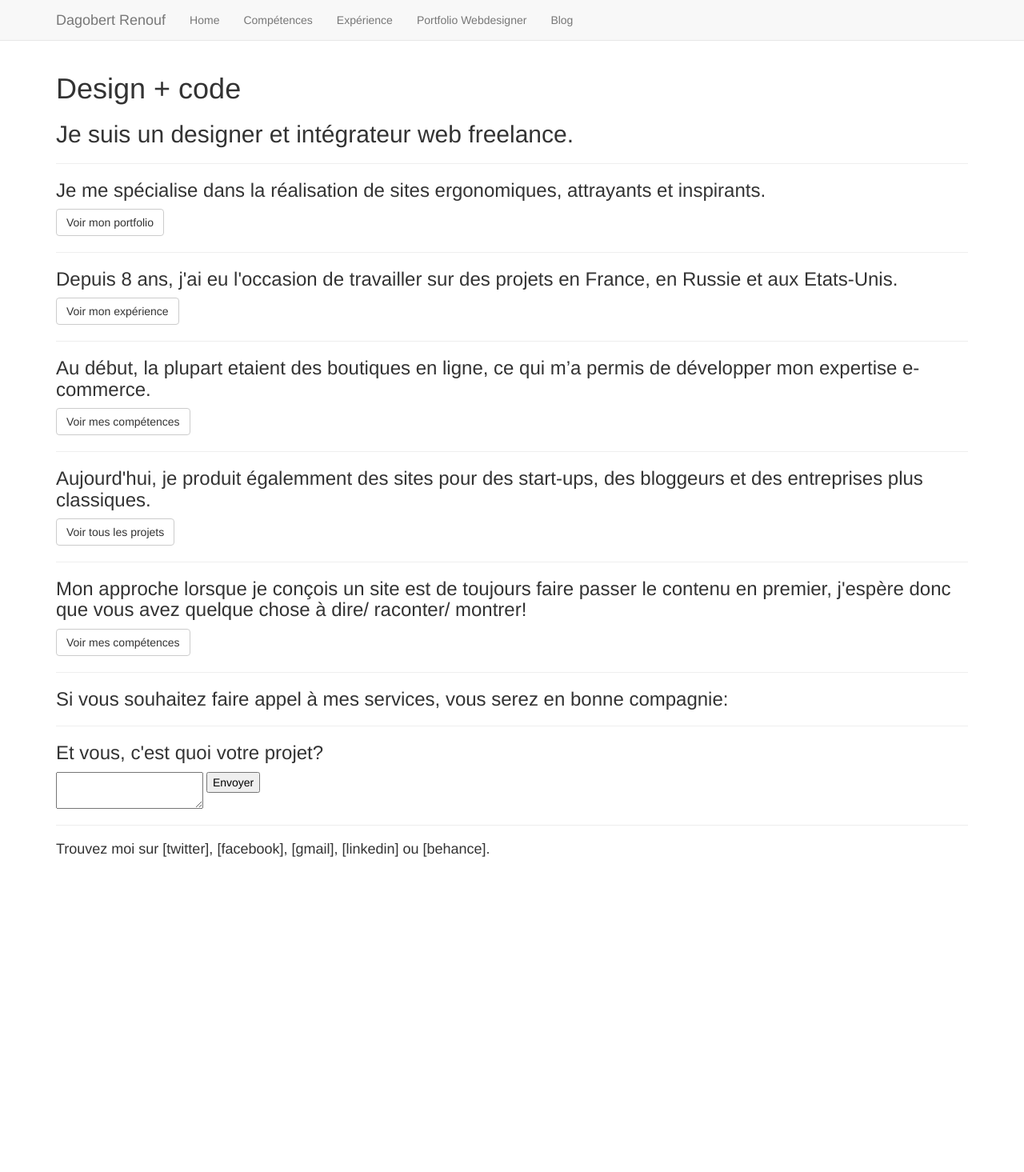
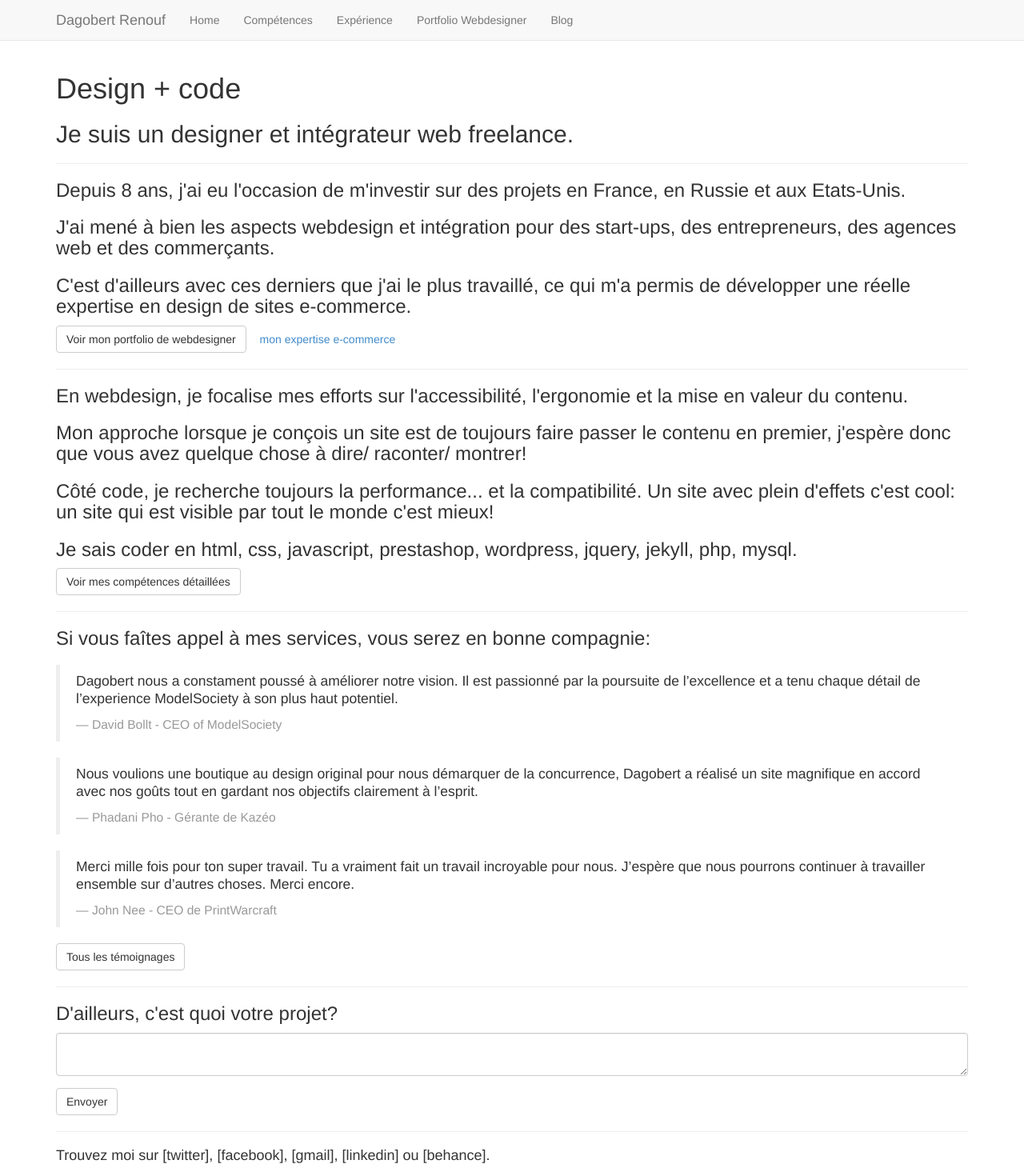
Before and after one commit to thedgbrt/dgbrt.fr, a Jekyll site: the page built from index.html, in a window 1280 px wide. Shown: the whole page at 80% size. Built offline with Jekyll 4.4.1, drawn with Linux system fonts in a browser that asks for light colours; nearby versions of some CDN libraries; before the commit the page ends 1081 px from its top, so only the background shows below that.

Commit message:
Added some meat to homepage story telling

```diff
--- a/index.html
+++ b/index.html
@@ -7,37 +7,47 @@ published: true
 
 <hr/>
 
-<h3>Je me spécialise dans la réalisation de sites ergonomiques, attrayants et inspirants.</h3>
-<a href="#" class="btn btn-default btn-lrg">Voir mon portfolio</a>
-<hr/>
-
-<h3>Depuis 8 ans, j'ai eu l'occasion de travailler sur des projets en France, en Russie et aux Etats-Unis.</h3>
-<a href="#" class="btn btn-default btn-lrg">Voir mon expérience</a>
-<hr/>
-
-<h3>Au début, la plupart etaient des boutiques en ligne, ce qui m’a permis de développer mon expertise e-commerce.</h3>
-<a href="#" class="btn btn-default btn-lrg">Voir mes compétences</a>
+<h3>Depuis 8 ans, j'ai eu l'occasion de m'investir sur des projets en France, en Russie et aux Etats-Unis.</h3>
+<h3>J'ai mené à bien les aspects webdesign et intégration pour des start-ups, des entrepreneurs, des agences web et des commerçants.</h3>
+<h3>C'est d'ailleurs avec ces derniers que j'ai le plus travaillé, ce qui m'a permis de développer une réelle expertise en design de sites e-commerce.</h3>
+<a href="#" class="btn btn-default btn-lrg">Voir mon portfolio de webdesigner</a>
+<a href="#" class="btn btn-default btn-link">mon expertise e-commerce</a>
 
 <hr/>
 
-<h3>Aujourd'hui, je produit égalemment des sites pour des start-ups, des bloggeurs et des entreprises plus classiques.</h3>
-<a href="#" class="btn btn-default btn-lrg">Voir tous les projets</a>
+<h3>En webdesign, je focalise mes efforts sur l'accessibilité, l'ergonomie et la mise en valeur du contenu.</h3>
+<h3>Mon approche lorsque je conçois un site est de toujours faire passer le contenu en premier, j'espère donc que vous avez quelque chose à dire/ raconter/ montrer!</h3>
+<h3>Côté code, je recherche toujours la performance... et la compatibilité. Un site avec plein d'effets c'est cool: un site qui est visible par tout le monde c'est mieux!</h3>
+<h3>Je sais coder en html, css, javascript, prestashop, wordpress, jquery, jekyll, php, mysql.</h3>
+<a href="#" class="btn btn-default btn-lrg">Voir mes compétences détaillées</a>
 
 <hr/>
 
-<h3>Mon approche lorsque je conçois un site est de toujours faire passer le contenu en premier, j'espère donc que vous avez quelque chose à dire/ raconter/ montrer!</h3>
-<a href="#" class="btn btn-default btn-lrg">Voir mes compétences</a>
+<h3>Si vous faîtes appel à mes services, vous serez en bonne compagnie:<h3>
 
+<blockquote>
+  <p>Dagobert nous a constament poussé à améliorer notre vision. Il est passionné par la poursuite de l’excellence et a tenu chaque détail de l’experience ModelSociety à son plus haut potentiel.</p>
+  <small>David Bollt - CEO of ModelSociety</small>
+</blockquote>
+
+<blockquote>
+  <p>Nous voulions une boutique au design original pour nous démarquer de la concurrence, Dagobert a réalisé un site magnifique en accord avec nos goûts tout en gardant nos objectifs clairement à l’esprit.</p>
+  <small>Phadani Pho - Gérante de Kazéo</small>
+</blockquote>
+
+<blockquote>
+  <p>Merci mille fois pour ton super travail. Tu a vraiment fait un travail incroyable pour nous. J’espère que nous pourrons continuer à travailler ensemble sur d’autres choses. Merci encore.</p>
+  <small>John Nee - CEO de PrintWarcraft</small>
+</blockquote>
+<a href="#" class="btn btn-default btn-lrg">Tous les témoignages</a>
 <hr/>
 
-<h3>Si vous souhaitez faire appel à mes services, vous serez en bonne compagnie:<h3>
-
-<hr/>
-
-<h3>Et vous, c'est quoi votre projet?</h3>
+<h3>D'ailleurs, c'est quoi votre projet?</h3>
 <form>
-	<textarea></textarea>
-	<input type="submit" value="Envoyer">
+	<div class="form-group">
+		<textarea class="form-control"></textarea>
+	</div>
+	<button type="submit" value="Envoyer" class="btn btn-default">Envoyer</button>
 </form>
 
 <hr/>
```
